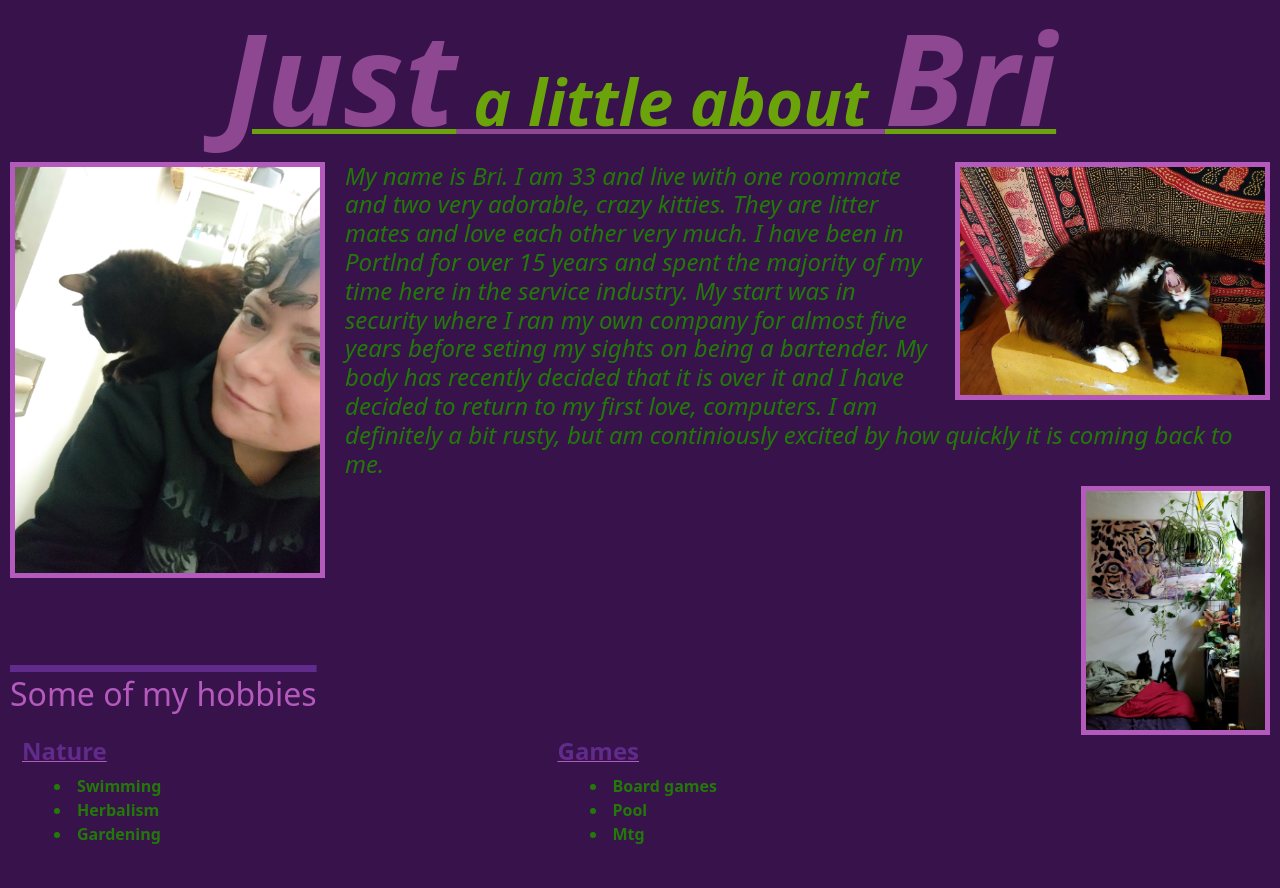
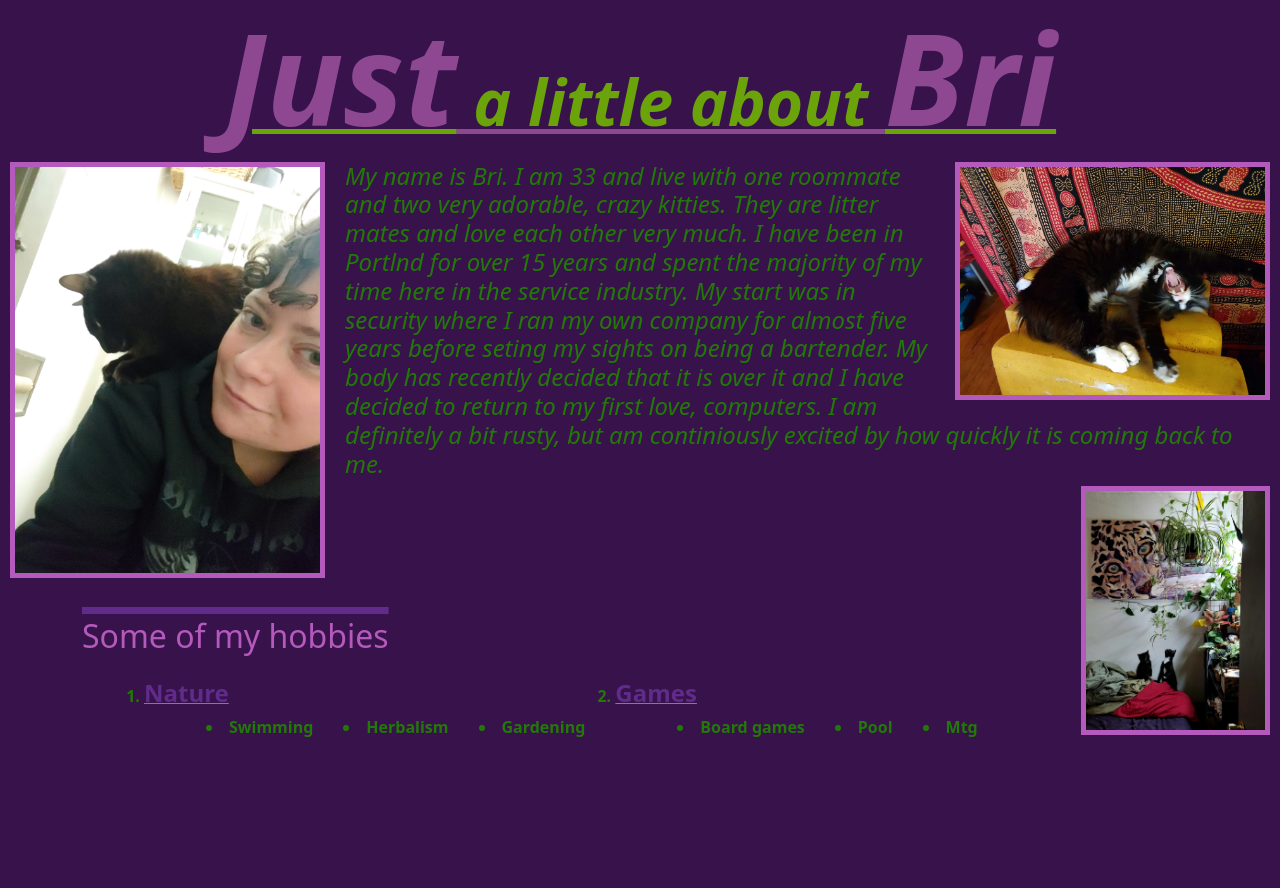
Before and after one commit to BriChavez/test1, a plain HTML site: page index.html in a window 1280 px wide. Shown: the top 888 px of the page. Drawn offline with Linux system fonts and the light colour scheme.

Commit message:
add an ol and adjust spacing of page

```diff
--- a/css/styles.css
+++ b/css/styles.css
@@ -2,7 +2,6 @@ body {
   background-color: rgb(56, 18, 75);
   margin-right: 10px;
   margin-left: 10px;
-
 }
 
 h1 {
@@ -23,10 +22,19 @@ h1 {
   font-size: 200%;
 }
 
+ol {
+  color: rgb(34, 121, 8);
+}
+
 ul {
   text-align: center;
   list-style-position: inside;
   list-style-type: disc;
+  color: rgb(34, 121, 8);
+}
+
+li {
+  margin-left: 30px;
 }
 
 h2 {
@@ -38,7 +46,6 @@ h2 {
   width: 25%;
   float: left;
   margin-right: 20px;
-
 }
 
 .mainpic2 {
@@ -52,29 +59,29 @@ h2 {
   float: right
 }
 
+.list li {
+  width: auto;
+  float: left;
+}
+
 h3 {
   text-align: center;
 }
 
 .container1 {
   padding-top: 15%;
-  text-align: left;
+  text-align: right;
 }
 
 .col-6 {
   text-align: left;
 }
 
-ul {
-  text-align: left;
-  color: rgb(34, 121, 8);
-}
-
 h4 {
-
   text-decoration: overline rgb(96, 43, 139) 7px;
   color: rgb(180, 90, 189);
   font-size: 200%;
+  padding-top: 30px;
 }
 
 h {
@@ -94,7 +101,7 @@ h3 {
 
 .container {
   padding-top: 8%;
-  text-align: right;
+  text-align: left;
   padding-bottom: 30px;
 }
 
--- a/index.html
+++ b/index.html
@@ -13,29 +13,48 @@
     <h2><em>My name is Bri. I am 33 and live with one roommate and two very adorable, crazy kitties. They are litter mates and love each other very much. I have been in Portlnd for over 15 years and spent the majority of my time here in the service industry. My start was in security where I ran my own company for almost five years before seting my sights on being a bartender. My body has recently decided that it is over it and I have decided to return to my first love, computers. I am definitely a bit rusty, but am continiously excited by how quickly it is coming back to me.</em></h2>
     <img class="mainpic3" src="img/jungle.jpg" alt="jungle kittins with plants">
   </div>
-  <div class="container1">
+  <div class="container">
+
+
+
     <h4>Some of my hobbies</h4>
-    <div class="row">
-      <div class="col-6">
+<ol class="list">
+      <li class="numClass">
+
+
         <h5 class="hobbies"><strong>Nature</strong></h5>
         <ul>
           <li>Swimming</li>
           <li>Herbalism</li>
           <li>Gardening</li>
         </ul>
-      </div>
-      <div class="col-6">
+
+      </li>
+
+
+
+
+
+
+      <li class="numClass">
+
         <h5 class="hobbies"><strong>Games</strong></h5>
         <ul>
           <li>Board games</li>
           <li>Pool</li>
           <li>Mtg</li>
         </ul>
-      </div>
-    </div>
+      </li>
+
+
+
+
+</ol>
+
+
   </div>
   </div>
-  <div class="container">
+  <div class="container1">
     <h4>A few projects I have been working on</h4>
     <div class="row">
       <div class="col-4">
```
